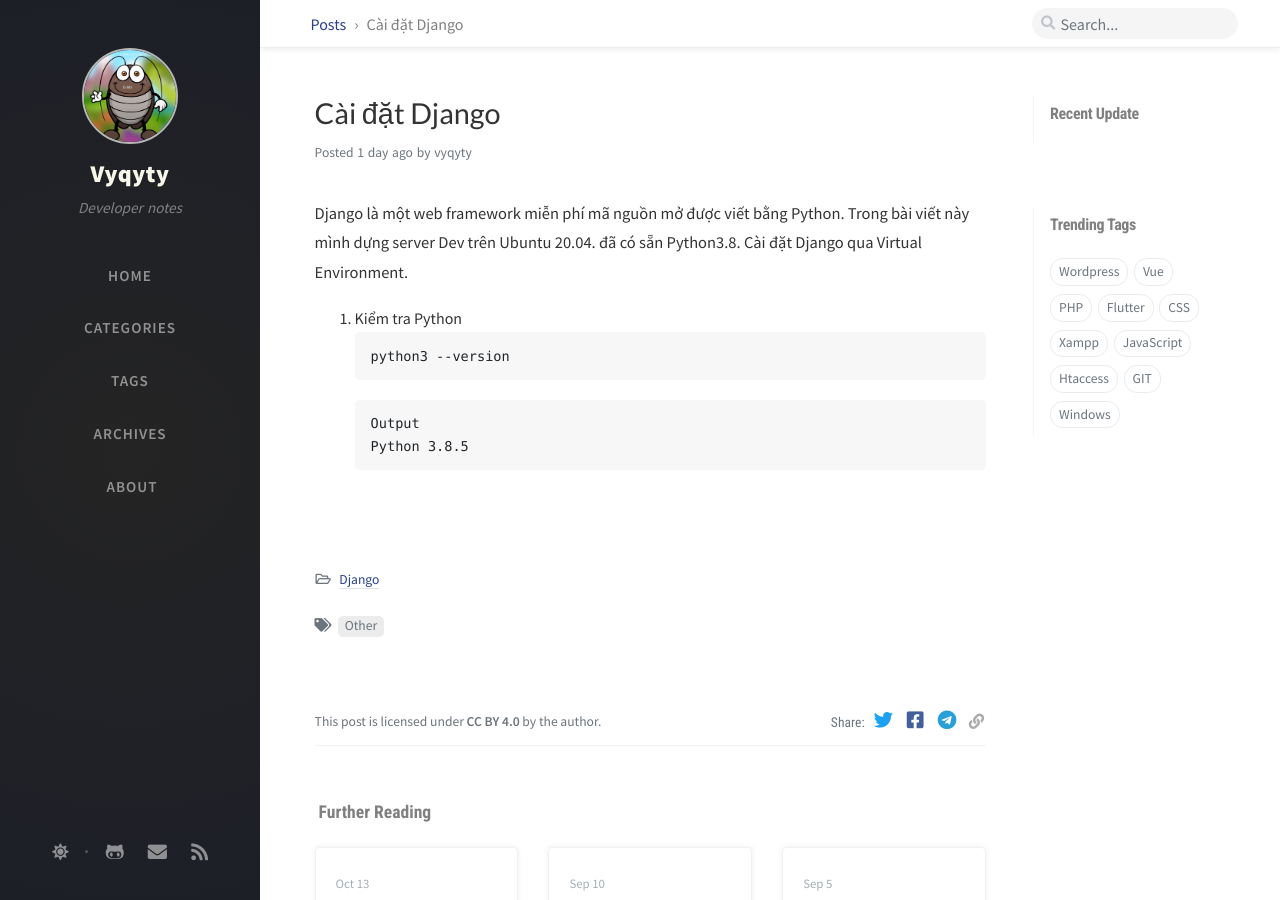
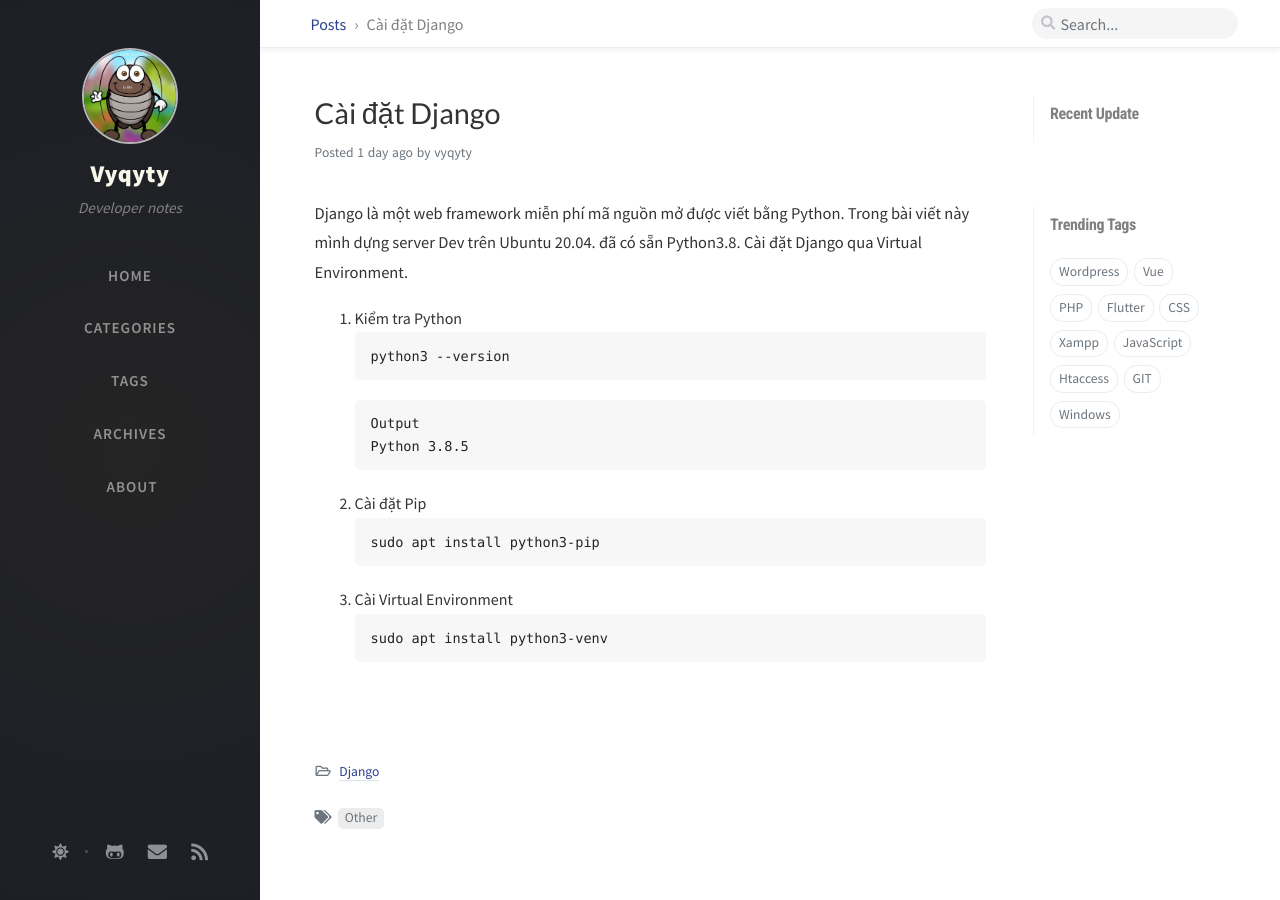
Before and after one commit to vyqyty/vyqyty.github.io, a Jekyll site: the page built from _posts/2020-11-02-cai-dat-django.md, in a window 1280 px wide and 900 px high. Built offline with Jekyll 4.4.1, drawn with Linux system fonts in a browser that asks for light colours; nearby versions of some CDN libraries; comment, search, counter and statistics services are not loaded.

Commit message:
Update 2020-11-02-cai-dat-django.md

````diff
--- a/_posts/2020-11-02-cai-dat-django.md
+++ b/_posts/2020-11-02-cai-dat-django.md
@@ -14,3 +14,11 @@ python3 --version
 Output
 Python 3.8.5
 ```
+2. Cài đặt Pip
+```
+sudo apt install python3-pip
+```
+3. Cài Virtual Environment
+```
+sudo apt install python3-venv
+```
````
